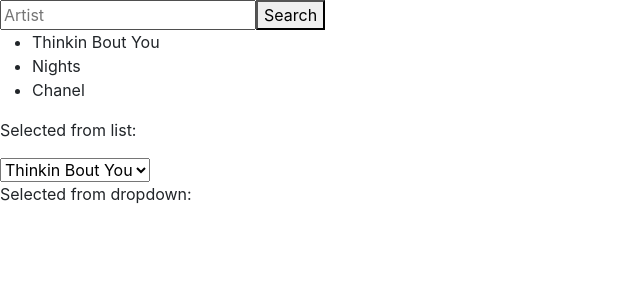
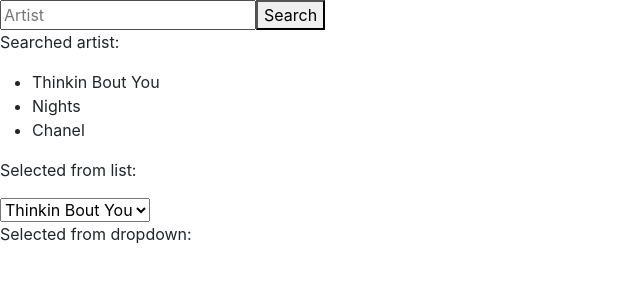
Before and after one commit to HR-Williams/track-vibes, a React (Create React App) app: page / in a window 1280 px wide. Shown: the top 300 px of the page, without its empty margins (0-640 px from the left). Built offline with nearby package versions, Linux system fonts and the light colour scheme.

Commit message:
useState to get search value, may need event prevent default

```diff
--- a/src/Search.js
+++ b/src/Search.js
@@ -1,20 +1,25 @@
-import React from "react";
+import React, {useState} from "react";
 
 const Search = () => {
 
-  function handleSearch(event) {
-  event.preventDefault();
-  console.log(event.target.artist.value);
-}
+  const [searchedArtistValue, setSearchedArtistValue] = useState('');
+
+  // function handleSearch(event) {
+  // event.preventDefault();
+  // console.log(event.target.artist.value);
+// }
   return(
     <React.Fragment>
-      <form onSubmit={handleSearch}>
+      {/* <form onSubmit={handleSearch}> */}
+      {/* does this need an event prevent default to not reload after search? */}
+      <form value={searchedArtistValue} onSubmit={e => setSearchedArtistValue(e.target.artist.value)}>
         <input
           type='text'
           name='artist'
           placeholder='Artist' />
           <button type='submit'>Search</button>
       </form>
+      <p>Searched artist: {searchedArtistValue}</p>
     </React.Fragment>
   );
 }
```
